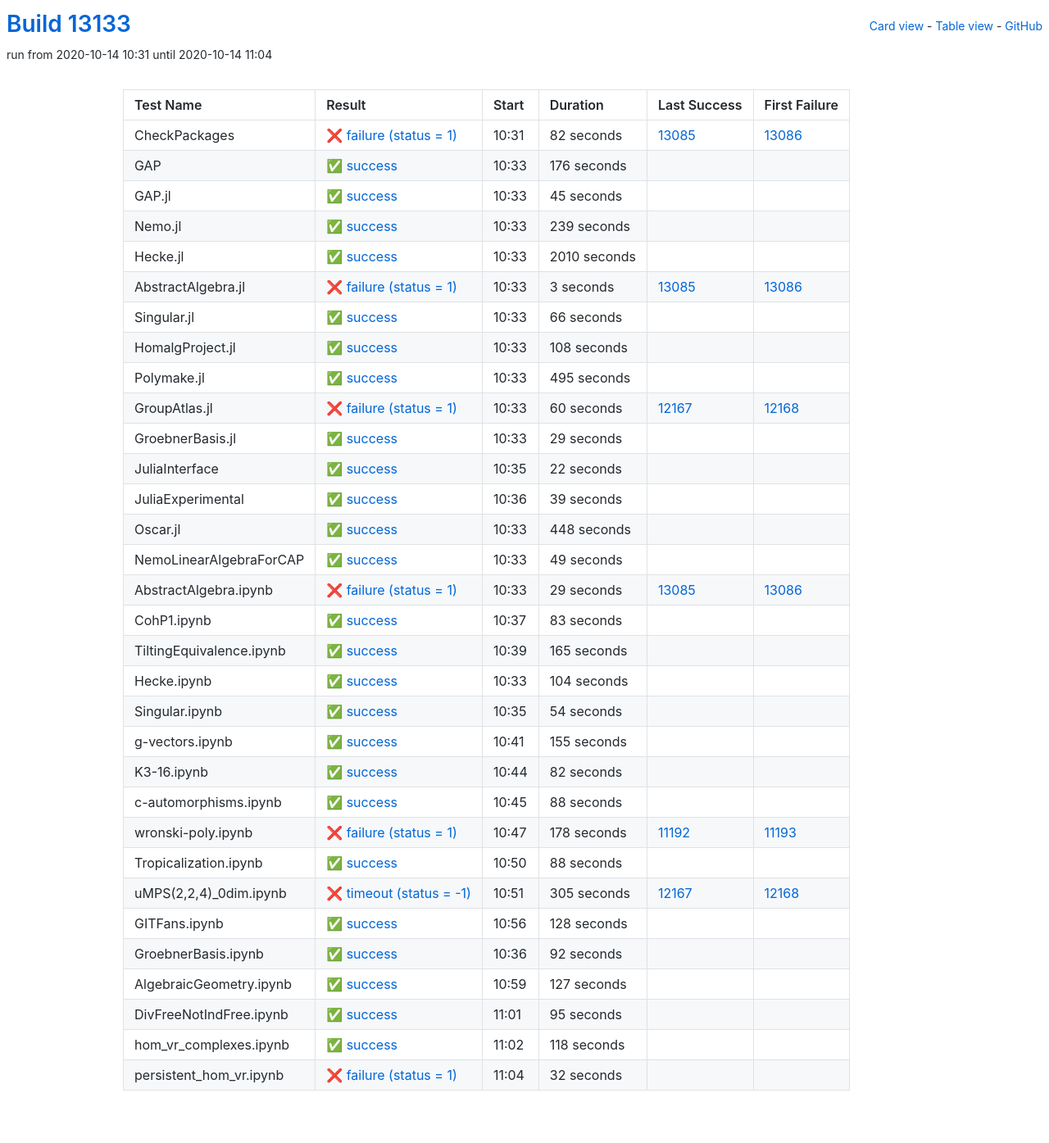
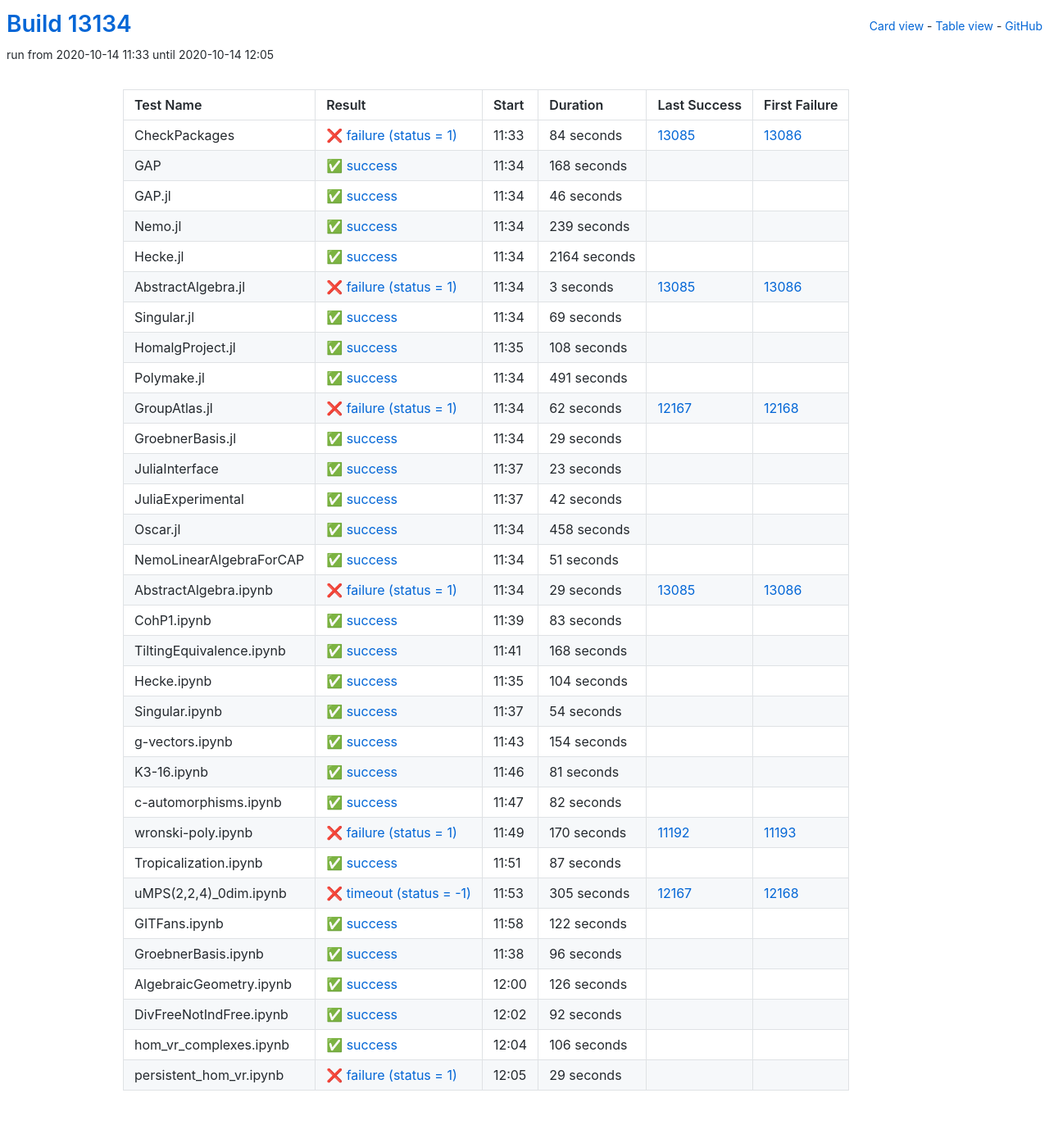
Before and after one commit to oscar-system/oscar-ci-status, a Jekyll site: the page built from table.html, in a window 1280 px wide. Shown: the whole page at 82% size. Built offline with Jekyll 4.4.1, drawn with Linux system fonts in a browser that asks for light colours.

Commit message:
Build #13134

```diff
--- a/_data/ci.yml
+++ b/_data/ci.yml
@@ -1,6 +1,6 @@
 ---
-build: 13133
-build_url: https://oscarci.mathematik.uni-kl.de/job/oscar/13133/
+build: 13134
+build_url: https://oscarci.mathematik.uni-kl.de/job/oscar/13134/
 job: oscar
 organization: oscar-system
 repo: oscar-ci-status
@@ -8,44 +8,44 @@
 tests:
 - name: CheckPackages
   id: checkpackages
-  log: https://oscarci.mathematik.uni-kl.de/job/oscar/13133/artifact/logs/build-13133/CheckPackages.log
-  start: 2020-10-14 10:31
+  log: https://oscarci.mathematik.uni-kl.de/job/oscar/13134/artifact/logs/build-13134/CheckPackages.log
+  start: 2020-10-14 11:33
   success: false
   exitcode: 1
   status: failure
-  duration: 82
+  duration: 84
   last_success: 13085
   last_success_url: https://oscarci.mathematik.uni-kl.de/job/oscar/13085/
   first_failure: 13086
   first_failure_url: https://oscarci.mathematik.uni-kl.de/job/oscar/13086/
 - name: GAP
   id: gap
-  log: https://oscarci.mathematik.uni-kl.de/job/oscar/13133/artifact/logs/build-13133/GAP.log
-  start: 2020-10-14 10:33
+  log: https://oscarci.mathematik.uni-kl.de/job/oscar/13134/artifact/logs/build-13134/GAP.log
+  start: 2020-10-14 11:34
   success: true
   exitcode: 0
   status: success
-  duration: 176
+  duration: 168
   last_success: false
   last_success_url:
   first_failure: false
   first_failure_url:
 - name: GAP.jl
   id: gap-jl
-  log: https://oscarci.mathematik.uni-kl.de/job/oscar/13133/artifact/logs/build-13133/GAP.jl.log
-  start: 2020-10-14 10:33
+  log: https://oscarci.mathematik.uni-kl.de/job/oscar/13134/artifact/logs/build-13134/GAP.jl.log
+  start: 2020-10-14 11:34
   success: true
   exitcode: 0
   status: success
-  duration: 45
+  duration: 46
   last_success: false
   last_success_url:
   first_failure: false
   first_failure_url:
 - name: Nemo.jl
   id: nemo-jl
-  log: https://oscarci.mathematik.uni-kl.de/job/oscar/13133/artifact/logs/build-13133/Nemo.jl.log
-  start: 2020-10-14 10:33
+  log: https://oscarci.mathematik.uni-kl.de/job/oscar/13134/artifact/logs/build-13134/Nemo.jl.log
+  start: 2020-10-14 11:34
   success: true
   exitcode: 0
   status: success
@@ -56,20 +56,20 @@
   first_failure_url:
 - name: Hecke.jl
   id: hecke-jl
-  log: https://oscarci.mathematik.uni-kl.de/job/oscar/13133/artifact/logs/build-13133/Hecke.jl.log
-  start: 2020-10-14 10:33
+  log: https://oscarci.mathematik.uni-kl.de/job/oscar/13134/artifact/logs/build-13134/Hecke.jl.log
+  start: 2020-10-14 11:34
   success: true
   exitcode: 0
   status: success
-  duration: 2010
+  duration: 2164
   last_success: false
   last_success_url:
   first_failure: false
   first_failure_url:
 - name: AbstractAlgebra.jl
   id: abstractalgebra-jl
-  log: https://oscarci.mathematik.uni-kl.de/job/oscar/13133/artifact/logs/build-13133/AbstractAlgebra.jl.log
-  start: 2020-10-14 10:33
+  log: https://oscarci.mathematik.uni-kl.de/job/oscar/13134/artifact/logs/build-13134/AbstractAlgebra.jl.log
+  start: 2020-10-14 11:34
   success: false
   exitcode: 1
   status: failure
@@ -80,20 +80,20 @@
   first_failure_url: https://oscarci.mathematik.uni-kl.de/job/oscar/13086/
 - name: Singular.jl
   id: singular-jl
-  log: https://oscarci.mathematik.uni-kl.de/job/oscar/13133/artifact/logs/build-13133/Singular.jl.log
-  start: 2020-10-14 10:33
+  log: https://oscarci.mathematik.uni-kl.de/job/oscar/13134/artifact/logs/build-13134/Singular.jl.log
+  start: 2020-10-14 11:34
   success: true
   exitcode: 0
   status: success
-  duration: 66
+  duration: 69
   last_success: false
   last_success_url:
   first_failure: false
   first_failure_url:
 - name: HomalgProject.jl
   id: homalgproject-jl
-  log: https://oscarci.mathematik.uni-kl.de/job/oscar/13133/artifact/logs/build-13133/HomalgProject.jl.log
-  start: 2020-10-14 10:33
+  log: https://oscarci.mathematik.uni-kl.de/job/oscar/13134/artifact/logs/build-13134/HomalgProject.jl.log
+  start: 2020-10-14 11:35
   success: true
   exitcode: 0
   status: success
@@ -104,32 +104,32 @@
   first_failure_url:
 - name: Polymake.jl
   id: polymake-jl
-  log: https://oscarci.mathematik.uni-kl.de/job/oscar/13133/artifact/logs/build-13133/Polymake.jl.log
-  start: 2020-10-14 10:33
+  log: https://oscarci.mathematik.uni-kl.de/job/oscar/13134/artifact/logs/build-13134/Polymake.jl.log
+  start: 2020-10-14 11:34
   success: true
   exitcode: 0
   status: success
-  duration: 495
+  duration: 491
   last_success: false
   last_success_url:
   first_failure: false
   first_failure_url:
 - name: GroupAtlas.jl
   id: groupatlas-jl
-  log: https://oscarci.mathematik.uni-kl.de/job/oscar/13133/artifact/logs/build-13133/GroupAtlas.jl.log
-  start: 2020-10-14 10:33
+  log: https://oscarci.mathematik.uni-kl.de/job/oscar/13134/artifact/logs/build-13134/GroupAtlas.jl.log
+  start: 2020-10-14 11:34
   success: false
   exitcode: 1
   status: failure
-  duration: 60
+  duration: 62
   last_success: 12167
   last_success_url: https://oscarci.mathematik.uni-kl.de/job/oscar/12167/
   first_failure: 12168
   first_failure_url: https://oscarci.mathematik.uni-kl.de/job/oscar/12168/
 - name: GroebnerBasis.jl
   id: groebnerbasis-jl
-  log: https://oscarci.mathematik.uni-kl.de/job/oscar/13133/artifact/logs/build-13133/GroebnerBasis.jl.log
-  start: 2020-10-14 10:33
+  log: https://oscarci.mathematik.uni-kl.de/job/oscar/13134/artifact/logs/build-13134/GroebnerBasis.jl.log
+  start: 2020-10-14 11:34
   success: true
   exitcode: 0
   status: success
@@ -140,56 +140,56 @@
   first_failure_url:
 - name: JuliaInterface
   id: juliainterface
-  log: https://oscarci.mathematik.uni-kl.de/job/oscar/13133/artifact/logs/build-13133/JuliaInterface.log
-  start: 2020-10-14 10:35
+  log: https://oscarci.mathematik.uni-kl.de/job/oscar/13134/artifact/logs/build-13134/JuliaInterface.log
+  start: 2020-10-14 11:37
   success: true
   exitcode: 0
   status: success
-  duration: 22
+  duration: 23
   last_success: false
   last_success_url:
   first_failure: false
   first_failure_url:
 - name: JuliaExperimental
   id: juliaexperimental
-  log: https://oscarci.mathematik.uni-kl.de/job/oscar/13133/artifact/logs/build-13133/JuliaExperimental.log
-  start: 2020-10-14 10:36
+  log: https://oscarci.mathematik.uni-kl.de/job/oscar/13134/artifact/logs/build-13134/JuliaExperimental.log
+  start: 2020-10-14 11:37
   success: true
   exitcode: 0
   status: success
-  duration: 39
+  duration: 42
   last_success: false
   last_success_url:
   first_failure: false
   first_failure_url:
 - name: Oscar.jl
   id: oscar-jl
-  log: https://oscarci.mathematik.uni-kl.de/job/oscar/13133/artifact/logs/build-13133/Oscar.jl.log
-  start: 2020-10-14 10:33
+  log: https://oscarci.mathematik.uni-kl.de/job/oscar/13134/artifact/logs/build-13134/Oscar.jl.log
+  start: 2020-10-14 11:34
   success: true
   exitcode: 0
   status: success
-  duration: 448
+  duration: 458
   last_success: false
   last_success_url:
   first_failure: false
   first_failure_url:
 - name: NemoLinearAlgebraForCAP
   id: nemolinearalgebraforcap
-  log: https://oscarci.mathematik.uni-kl.de/job/oscar/13133/artifact/logs/build-13133/NemoLinearAlgebraForCAP.log
-  start: 2020-10-14 10:33
+  log: https://oscarci.mathematik.uni-kl.de/job/oscar/13134/artifact/logs/build-13134/NemoLinearAlgebraForCAP.log
+  start: 2020-10-14 11:34
   success: true
   exitcode: 0
   status: success
-  duration: 49
+  duration: 51
   last_success: false
   last_success_url:
   first_failure: false
   first_failure_url:
 - name: AbstractAlgebra.ipynb
   id: abstractalgebra-ipynb
-  log: https://oscarci.mathematik.uni-kl.de/job/oscar/13133/artifact/logs/build-13133/AbstractAlgebra.ipynb.log
-  start: 2020-10-14 10:33
+  log: https://oscarci.mathematik.uni-kl.de/job/oscar/13134/artifact/logs/build-13134/AbstractAlgebra.ipynb.log
+  start: 2020-10-14 11:34
   success: false
   exitcode: 1
   status: failure
@@ -200,8 +200,8 @@
   first_failure_url: https://oscarci.mathematik.uni-kl.de/job/oscar/13086/
 - name: CohP1.ipynb
   id: cohp1-ipynb
-  log: https://oscarci.mathematik.uni-kl.de/job/oscar/13133/artifact/logs/build-13133/CohP1.ipynb.log
-  start: 2020-10-14 10:37
+  log: https://oscarci.mathematik.uni-kl.de/job/oscar/13134/artifact/logs/build-13134/CohP1.ipynb.log
+  start: 2020-10-14 11:39
   success: true
   exitcode: 0
   status: success
@@ -212,20 +212,20 @@
   first_failure_url:
 - name: TiltingEquivalence.ipynb
   id: tiltingequivalence-ipynb
-  log: https://oscarci.mathematik.uni-kl.de/job/oscar/13133/artifact/logs/build-13133/TiltingEquivalence.ipynb.log
-  start: 2020-10-14 10:39
+  log: https://oscarci.mathematik.uni-kl.de/job/oscar/13134/artifact/logs/build-13134/TiltingEquivalence.ipynb.log
+  start: 2020-10-14 11:41
   success: true
   exitcode: 0
   status: success
-  duration: 165
+  duration: 168
   last_success: false
   last_success_url:
   first_failure: false
   first_failure_url:
 - name: Hecke.ipynb
   id: hecke-ipynb
-  log: https://oscarci.mathematik.uni-kl.de/job/oscar/13133/artifact/logs/build-13133/Hecke.ipynb.log
-  start: 2020-10-14 10:33
+  log: https://oscarci.mathematik.uni-kl.de/job/oscar/13134/artifact/logs/build-13134/Hecke.ipynb.log
+  start: 2020-10-14 11:35
   success: true
   exitcode: 0
   status: success
@@ -236,8 +236,8 @@
   first_failure_url:
 - name: Singular.ipynb
   id: singular-ipynb
-  log: https://oscarci.mathematik.uni-kl.de/job/oscar/13133/artifact/logs/build-13133/Singular.ipynb.log
-  start: 2020-10-14 10:35
+  log: https://oscarci.mathematik.uni-kl.de/job/oscar/13134/artifact/logs/build-13134/Singular.ipynb.log
+  start: 2020-10-14 11:37
   success: true
   exitcode: 0
   status: success
@@ -248,20 +248,32 @@
   first_failure_url:
 - name: g-vectors.ipynb
   id: g-vectors-ipynb
-  log: https://oscarci.mathematik.uni-kl.de/job/oscar/13133/artifact/logs/build-13133/g-vectors.ipynb.log
-  start: 2020-10-14 10:41
+  log: https://oscarci.mathematik.uni-kl.de/job/oscar/13134/artifact/logs/build-13134/g-vectors.ipynb.log
+  start: 2020-10-14 11:43
   success: true
   exitcode: 0
   status: success
-  duration: 155
+  duration: 154
   last_success: false
   last_success_url:
   first_failure: false
   first_failure_url:
 - name: K3-16.ipynb
   id: k3-16-ipynb
-  log: https://oscarci.mathematik.uni-kl.de/job/oscar/13133/artifact/logs/build-13133/K3-16.ipynb.log
-  start: 2020-10-14 10:44
+  log: https://oscarci.mathematik.uni-kl.de/job/oscar/13134/artifact/logs/build-13134/K3-16.ipynb.log
+  start: 2020-10-14 11:46
+  success: true
+  exitcode: 0
+  status: success
+  duration: 81
+  last_success: false
+  last_success_url:
+  first_failure: false
+  first_failure_url:
+- name: c-automorphisms.ipynb
+  id: c-automorphisms-ipynb
+  log: https://oscarci.mathematik.uni-kl.de/job/oscar/13134/artifact/logs/build-13134/c-automorphisms.ipynb.log
+  start: 2020-10-14 11:47
   success: true
   exitcode: 0
   status: success
@@ -270,46 +282,34 @@
   last_success_url:
   first_failure: false
   first_failure_url:
-- name: c-automorphisms.ipynb
-  id: c-automorphisms-ipynb
-  log: https://oscarci.mathematik.uni-kl.de/job/oscar/13133/artifact/logs/build-13133/c-automorphisms.ipynb.log
-  start: 2020-10-14 10:45
-  success: true
-  exitcode: 0
-  status: success
-  duration: 88
-  last_success: false
-  last_success_url:
-  first_failure: false
-  first_failure_url:
 - name: wronski-poly.ipynb
   id: wronski-poly-ipynb
-  log: https://oscarci.mathematik.uni-kl.de/job/oscar/13133/artifact/logs/build-13133/wronski-poly.ipynb.log
-  start: 2020-10-14 10:47
+  log: https://oscarci.mathematik.uni-kl.de/job/oscar/13134/artifact/logs/build-13134/wronski-poly.ipynb.log
+  start: 2020-10-14 11:49
   success: false
   exitcode: 1
   status: failure
-  duration: 178
+  duration: 170
   last_success: 11192
   last_success_url: https://oscarci.mathematik.uni-kl.de/job/oscar/11192/
   first_failure: 11193
   first_failure_url: https://oscarci.mathematik.uni-kl.de/job/oscar/11193/
 - name: Tropicalization.ipynb
   id: tropicalization-ipynb
-  log: https://oscarci.mathematik.uni-kl.de/job/oscar/13133/artifact/logs/build-13133/Tropicalization.ipynb.log
-  start: 2020-10-14 10:50
+  log: https://oscarci.mathematik.uni-kl.de/job/oscar/13134/artifact/logs/build-13134/Tropicalization.ipynb.log
+  start: 2020-10-14 11:51
   success: true
   exitcode: 0
   status: success
-  duration: 88
+  duration: 87
   last_success: false
   last_success_url:
   first_failure: false
   first_failure_url:
 - name: uMPS(2,2,4)_0dim.ipynb
   id: umps-2-2-4-0dim-ipynb
-  log: https://oscarci.mathematik.uni-kl.de/job/oscar/13133/artifact/logs/build-13133/uMPS-2-2-4-_0dim.ipynb.log
-  start: 2020-10-14 10:51
+  log: https://oscarci.mathematik.uni-kl.de/job/oscar/13134/artifact/logs/build-13134/uMPS-2-2-4-_0dim.ipynb.log
+  start: 2020-10-14 11:53
   success: false
   exitcode: -1
   status: timeout
@@ -320,20 +320,44 @@
   first_failure_url: https://oscarci.mathematik.uni-kl.de/job/oscar/12168/
 - name: GITFans.ipynb
   id: gitfans-ipynb
-  log: https://oscarci.mathematik.uni-kl.de/job/oscar/13133/artifact/logs/build-13133/GITFans.ipynb.log
-  start: 2020-10-14 10:56
+  log: https://oscarci.mathematik.uni-kl.de/job/oscar/13134/artifact/logs/build-13134/GITFans.ipynb.log
+  start: 2020-10-14 11:58
   success: true
   exitcode: 0
   status: success
-  duration: 128
+  duration: 122
   last_success: false
   last_success_url:
   first_failure: false
   first_failure_url:
 - name: GroebnerBasis.ipynb
   id: groebnerbasis-ipynb
-  log: https://oscarci.mathematik.uni-kl.de/job/oscar/13133/artifact/logs/build-13133/GroebnerBasis.ipynb.log
-  start: 2020-10-14 10:36
+  log: https://oscarci.mathematik.uni-kl.de/job/oscar/13134/artifact/logs/build-13134/GroebnerBasis.ipynb.log
+  start: 2020-10-14 11:38
+  success: true
+  exitcode: 0
+  status: success
+  duration: 96
+  last_success: false
+  last_success_url:
+  first_failure: false
+  first_failure_url:
+- name: AlgebraicGeometry.ipynb
+  id: algebraicgeometry-ipynb
+  log: https://oscarci.mathematik.uni-kl.de/job/oscar/13134/artifact/logs/build-13134/AlgebraicGeometry.ipynb.log
+  start: 2020-10-14 12:00
+  success: true
+  exitcode: 0
+  status: success
+  duration: 126
+  last_success: false
+  last_success_url:
+  first_failure: false
+  first_failure_url:
+- name: DivFreeNotIndFree.ipynb
+  id: divfreenotindfree-ipynb
+  log: https://oscarci.mathematik.uni-kl.de/job/oscar/13134/artifact/logs/build-13134/DivFreeNotIndFree.ipynb.log
+  start: 2020-10-14 12:02
   success: true
   exitcode: 0
   status: success
@@ -342,50 +366,26 @@
   last_success_url:
   first_failure: false
   first_failure_url:
-- name: AlgebraicGeometry.ipynb
-  id: algebraicgeometry-ipynb
-  log: https://oscarci.mathematik.uni-kl.de/job/oscar/13133/artifact/logs/build-13133/AlgebraicGeometry.ipynb.log
-  start: 2020-10-14 10:59
+- name: hom_vr_complexes.ipynb
+  id: hom-vr-complexes-ipynb
+  log: https://oscarci.mathematik.uni-kl.de/job/oscar/13134/artifact/logs/build-13134/hom_vr_complexes.ipynb.log
+  start: 2020-10-14 12:04
   success: true
   exitcode: 0
   status: success
-  duration: 127
-  last_success: false
-  last_success_url:
-  first_failure: false
-  first_failure_url:
-- name: DivFreeNotIndFree.ipynb
-  id: divfreenotindfree-ipynb
-  log: https://oscarci.mathematik.uni-kl.de/job/oscar/13133/artifact/logs/build-13133/DivFreeNotIndFree.ipynb.log
-  start: 2020-10-14 11:01
-  success: true
-  exitcode: 0
-  status: success
-  duration: 95
-  last_success: false
-  last_success_url:
-  first_failure: false
-  first_failure_url:
-- name: hom_vr_complexes.ipynb
-  id: hom-vr-complexes-ipynb
-  log: https://oscarci.mathematik.uni-kl.de/job/oscar/13133/artifact/logs/build-13133/hom_vr_complexes.ipynb.log
-  start: 2020-10-14 11:02
-  success: true
-  exitcode: 0
-  status: success
-  duration: 118
+  duration: 106
   last_success: false
   last_success_url:
   first_failure: false
   first_failure_url:
 - name: persistent_hom_vr.ipynb
   id: persistent-hom-vr-ipynb
-  log: https://oscarci.mathematik.uni-kl.de/job/oscar/13133/artifact/logs/build-13133/persistent_hom_vr.ipynb.log
-  start: 2020-10-14 11:04
+  log: https://oscarci.mathematik.uni-kl.de/job/oscar/13134/artifact/logs/build-13134/persistent_hom_vr.ipynb.log
+  start: 2020-10-14 12:05
   success: false
   exitcode: 1
   status: failure
-  duration: 32
+  duration: 29
   last_success: false
   last_success_url:
   first_failure: false
```
Also changed, not shown: README.md.
